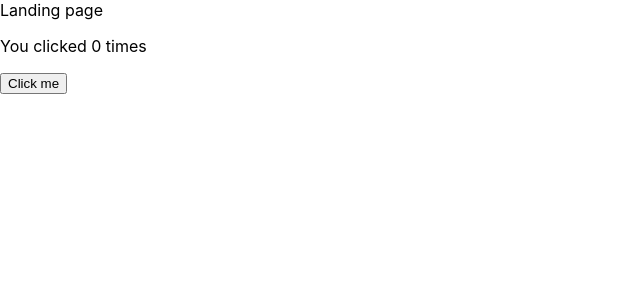
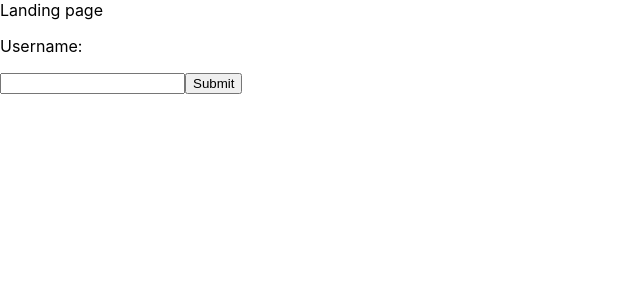
Before and after one commit to wbdana/editor, a React (Create React App) app: page / in a window 1280 px wide. Shown: the top 300 px of the page, without its empty margins (0-640 px from the left). Built offline with nearby package versions, Linux system fonts and the light colour scheme.

Commit message:
Add hooks

```diff
--- a/src/Home.jsx
+++ b/src/Home.jsx
@@ -3,6 +3,10 @@ import Example from './components/LandingPage'
 
 class Home extends Component {
 
+
+    handleButtonPress = () => {
+
+    }
 
     render() {
         return (
--- a/src/components/LandingPage.jsx
+++ b/src/components/LandingPage.jsx
@@ -1,17 +1,26 @@
 import React, { useState } from 'react';
 
-function Example() {
+function LandingPage() {
     // Declare a new state variable, which we'll call "count"
-    const [count, setCount] = useState(0);
+    const [username, setUsername] = useState("");
+
+    const handleChange = event => {
+        setUsername(event.target.value);
+    };
+
+    const handleSubmit = () => {
+        console.log(`Submitted ${username}`);
+    };
 
     return (
         <div>
-            <p>You clicked {count} times</p>
-            <button onClick={() => setCount(count + 1)}>
-                Click me
+            <p>Username: {username}</p>
+            <input type="text" name="username" onChange={handleChange} />
+            <button onClick={handleSubmit}>
+                Submit
             </button>
         </div>
     );
 }
 
-export default Example;
+export default LandingPage;
```
